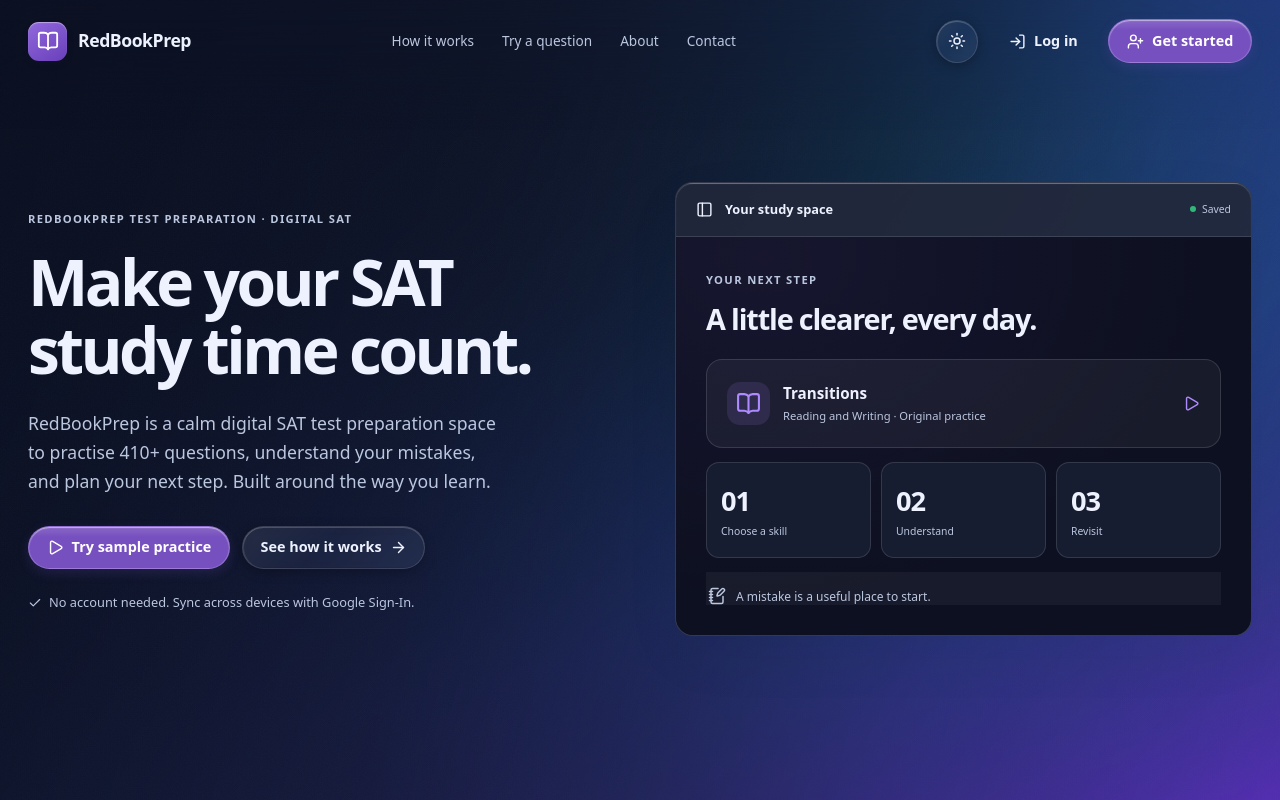
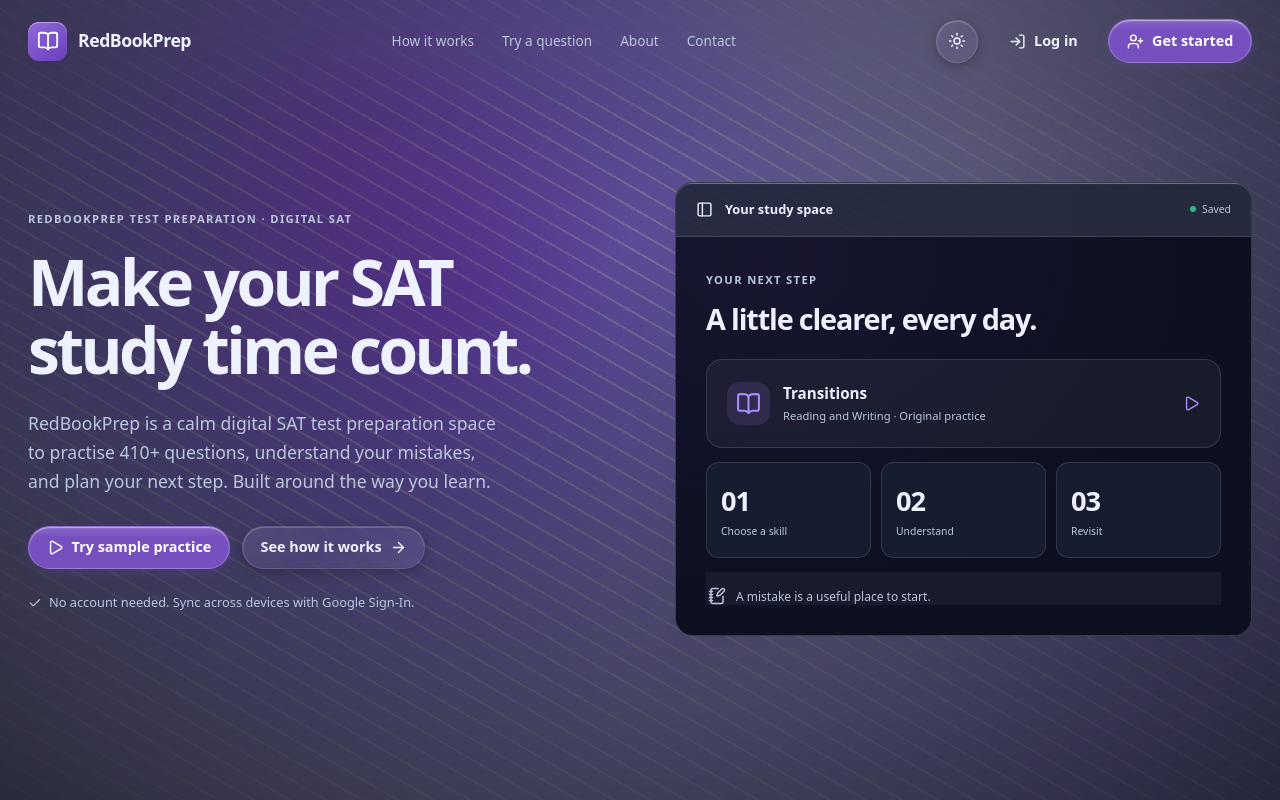
Before and after one commit to losthappines/redbookprep, a Next.js app: page / in a window 1280 px wide. Both pictures are taken after a click on the button "Switch to dark mode". Shown: the top 800 px of the page. Built offline with nearby package versions, Linux system fonts and the light colour scheme.

Commit message:
feat(landing): integrate shaders.com GlassBackground WebGPU shader

```diff
--- a/app/page.tsx
+++ b/app/page.tsx
@@ -2,9 +2,10 @@
 import {useState} from 'react';
 import Link from 'next/link';
 import {PublicThemeToggle} from '@/components/ui/public-theme-toggle';
+import {GlassBackground} from '@/components/ui/glass-background';
 import {BookOpen,ArrowRight,Play,Check,Clock,CalendarDays,NotebookPen,TrendingUp,ChevronDown,LogIn,UserPlus,PanelLeft,Flag} from 'lucide-react';
 const answers=['Nevertheless','For example','Similarly','Consequently'];
-export default function LandingPage(){const [selected,setSelected]=useState<number|null>(null);const [checked,setChecked]=useState(false);return <div className="rb-public rb-landing"><div className="rb-landing-gradient" aria-hidden="true"><div className="rb-gradient-field"/><div className="rb-gradient-ribbon"/><div className="rb-gradient-wash"/><div className="rb-gradient-grain"/></div>
+export default function LandingPage(){const [selected,setSelected]=useState<number|null>(null);const [checked,setChecked]=useState(false);return <div className="rb-public rb-landing"><GlassBackground />
 <header className="rb-public-header"><span className="rb-landing-header-glass" aria-hidden="true" style={{position:'absolute',inset:'0 0 -48px',zIndex:0,pointerEvents:'none',background:'transparent',backdropFilter:'blur(24px)',WebkitBackdropFilter:'blur(24px)',maskImage:'linear-gradient(to bottom,black 0%,black 15%,#000c 40%,#0006 65%,#0002 85%,transparent 100%)',WebkitMaskImage:'linear-gradient(to bottom,black 0%,black 15%,#000c 40%,#0006 65%,#0002 85%,transparent 100%)'}}/><Link className="rb-public-brand" href="/"><span><BookOpen size={22}/></span><b>RedBookPrep</b></Link><nav aria-label="Website navigation"><a href="#method">How it works</a><a href="#sample">Try a question</a><Link href="/about">About</Link><Link href="/contact">Contact</Link></nav><div className="rb-public-actions"><PublicThemeToggle/><Link className="rb-public-button quiet" href="/login"><LogIn size={17}/>Log in</Link><Link className="rb-public-button primary" href="/signup"><UserPlus size={17}/>Get started</Link></div></header>
 <main className="rb-public-body"><section className="rb-hero"><div className="rb-hero-copy"><span className="rb-eyebrow">REDBOOKPREP TEST PREPARATION · DIGITAL SAT</span><h1>Make your SAT<br/>study time count.</h1><p>RedBookPrep is a calm digital SAT test preparation space to practise 410+ questions, understand your mistakes, and plan your next step. Built around the way you learn.</p><div className="rb-public-actions"><Link className="rb-public-button primary" href="/study"><Play size={17}/>Try sample practice</Link><a className="rb-public-button" href="#method">See how it works<ArrowRight size={17}/></a></div><small><Check size={14}/>No account needed. Sync across devices with Google Sign-In.</small></div>
 <div className="rb-product-preview" aria-label="Preview of the RedBookPrep study experience"><div className="rb-preview-toolbar"><PanelLeft size={17}/><b>Your study space</b><span><span className="rb-save-dot"/>Saved</span></div><div className="rb-preview-body"><span className="rb-eyebrow">YOUR NEXT STEP</span><h2>A little clearer, every day.</h2><div className="rb-preview-resume"><span className="rb-preview-book"><BookOpen size={25}/></span><div><b>Transitions</b><small>Reading and Writing · Original practice</small></div><Play size={17}/></div><div className="rb-preview-metrics"><div><b>01</b><small>Choose a skill</small></div><div><b>02</b><small>Understand</small></div><div><b>03</b><small>Revisit</small></div></div><div className="rb-preview-review"><NotebookPen size={18}/><span>A mistake is a useful place to start.</span></div></div></div></section>
--- a/app/redbook-public.css
+++ b/app/redbook-public.css
@@ -18,7 +18,9 @@
 
 /* Visual recreation of Bouzghaya Bilel's Animated Gradient on 21st.dev.
    Original reference: /community/gradients/animated-gradient-7a296a0d-220d-4682-a558-3b40fd81f6ad */
-.rb-public.rb-landing{position:relative;isolation:isolate;background:#f9fcff;--p-ink:#18223a;--p-muted:#4a5873}
+.rb-public.rb-landing{position:relative;isolation:isolate;background:transparent;--p-ink:#18223a;--p-muted:#4a5873}
+.dark-theme-shader-wash{opacity:0;pointer-events:none}
+html[data-theme=dark] .dark-theme-shader-wash{opacity:1;background:radial-gradient(ellipse at 50% 30%,rgba(13,16,32,0.45) 0%,rgba(10,12,25,0.85) 100%)}
 .rb-landing-gradient{position:fixed;inset:0;overflow:hidden;z-index:-1;pointer-events:none;background:linear-gradient(145deg,#fff 12%,#d9efff 42%,#7dbeff 62%,#6050ff 100%)}
 .rb-gradient-field{position:absolute;inset:-18%;background:radial-gradient(ellipse at 16% 18%,#fff 0%,#fff 22%,#ffffff00 55%),radial-gradient(ellipse at 64% 30%,#a8dfff 0%,#72b7ff 30%,#72b7ff00 64%),radial-gradient(ellipse at 88% 90%,#692bff 0%,#574aff 30%,#574aff00 68%);animation:redbookprep-gradient-drift 24s cubic-bezier(.77,0,.175,1) infinite alternate}
 .rb-gradient-ribbon{position:absolute;inset:-20%;opacity:.5;background:linear-gradient(145deg,#fff 5%,#ffffff00 42%,#5896ff80 62%,#5431ffbb 100%);animation:redbookprep-gradient-ribbon 32s cubic-bezier(.77,0,.175,1) infinite alternate}
@@ -43,7 +45,7 @@
 .rb-public button.rb-theme-toggle{width:42px;min-width:42px;padding:8px;flex:none}
 @keyframes redbookprep-horizon-breathe{from{transform:translate3d(-1%,3%,0) scale(1)}to{transform:translate3d(1%,-4%,0) scale(1.07)}}
 html[data-theme=dark] .rb-public{--p-bg:#0d1020;--p-panel:#171d30;--p-ink:#eef2ff;--p-muted:#bbc6df;--p-line:#ffffff20;--p-accent:#ae8aff;--p-soft:#ae8aff20;--p-fill:#ffffff0c;--p-edge:#ffffff30;--p-shadow:#00000040;color-scheme:dark;background-color:var(--p-bg)}
-html[data-theme=dark] .rb-public.rb-landing{background:#0c1023}
+html[data-theme=dark] .rb-public.rb-landing{background:transparent}
 html[data-theme=dark] .rb-landing-gradient{background:linear-gradient(145deg,#101426 12%,#112c50 45%,#243177 72%,#46207d)}
 html[data-theme=dark] .rb-gradient-field{background:radial-gradient(ellipse at 16% 18%,#0b1022 0%,#10182c 22%,transparent 55%),radial-gradient(ellipse at 64% 30%,#124969 0%,#203c8a 30%,transparent 64%),radial-gradient(ellipse at 88% 90%,#642ad1 0%,#32247c 30%,transparent 68%)}
 html[data-theme=dark] .rb-gradient-ribbon{background:linear-gradient(145deg,#0b1022 5%,transparent 42%,#3863ae60 62%,#502694a0 100%)}
--- /dev/null
+++ b/components/ui/glass-background-inner.tsx
@@ -0,0 +1,171 @@
+'use client';
+
+import React, { Component, type ReactNode, useEffect, useState, useRef } from 'react';
+import { Shader, Swirl, ChromaFlow, FlutedGlass } from 'shaders/react';
+
+// Error Boundary to safely catch any WebGPU / runtime shader initialization crashes
+class ShaderErrorBoundary extends Component<{ fallback: ReactNode; children: ReactNode }, { hasError: boolean }> {
+  constructor(props: { fallback: ReactNode; children: ReactNode }) {
+    super(props);
+    this.state = { hasError: false };
+  }
+
+  static getDerivedStateFromError() {
+    return { hasError: true };
+  }
+
+  componentDidCatch(error: unknown) {
+    console.warn('[GlassBackground] WebGPU shader encountered an error, using fallback:', error);
+  }
+
+  render() {
+    if (this.state.hasError) {
+      return this.props.fallback;
+    }
+    return this.props.children;
+  }
+}
+
+// Canvas & CSS Fallback for browsers or devices without WebGPU
+function FlutedGlassCanvasFallback() {
+  const canvasRef = useRef<HTMLCanvasElement | null>(null);
+
+  useEffect(() => {
+    const canvas = canvasRef.current;
+    if (!canvas) return;
+    const ctx = canvas.getContext('2d');
+    if (!ctx) return;
+
+    let animId: number;
+    let t = 0;
+
+    const resize = () => {
+      canvas.width = window.innerWidth;
+      canvas.height = window.innerHeight;
+    };
+    resize();
+    window.addEventListener('resize', resize);
+
+    const render = () => {
+      t += 0.008;
+      const w = canvas.width;
+      const h = canvas.height;
+
+      // Base gradient
+      const grad = ctx.createLinearGradient(0, 0, w, h);
+      grad.addColorStop(0, '#e6e2ff');
+      grad.addColorStop(0.5, '#d4cbff');
+      grad.addColorStop(1, '#bdb2ff');
+      ctx.fillStyle = grad;
+      ctx.fillRect(0, 0, w, h);
+
+      // Chroma swirl orbs
+      const x1 = w * 0.45 + Math.sin(t) * w * 0.2;
+      const y1 = h * 0.4 + Math.cos(t * 0.8) * h * 0.2;
+      const rad1 = ctx.createRadialGradient(x1, y1, 10, x1, y1, Math.max(w, h) * 0.5);
+      rad1.addColorStop(0, 'rgba(174, 0, 255, 0.45)');
+      rad1.addColorStop(0.5, 'rgba(89, 0, 255, 0.25)');
+      rad1.addColorStop(1, 'rgba(70, 66, 255, 0)');
+      ctx.fillStyle = rad1;
+      ctx.fillRect(0, 0, w, h);
+
+      const x2 = w * 0.6 + Math.cos(t * 0.7) * w * 0.25;
+      const y2 = h * 0.55 + Math.sin(t * 0.9) * h * 0.25;
+      const rad2 = ctx.createRadialGradient(x2, y2, 20, x2, y2, Math.max(w, h) * 0.45);
+      rad2.addColorStop(0, 'rgba(113, 5, 255, 0.35)');
+      rad2.addColorStop(0.6, 'rgba(91, 79, 255, 0.15)');
+      rad2.addColorStop(1, 'rgba(189, 178, 255, 0)');
+      ctx.fillStyle = rad2;
+      ctx.fillRect(0, 0, w, h);
+
+      animId = requestAnimationFrame(render);
+    };
+
+    render();
+
+    return () => {
+      cancelAnimationFrame(animId);
+      window.removeEventListener('resize', resize);
+    };
+  }, []);
+
+  return (
+    <div className="relative w-full h-full overflow-hidden">
+      <canvas ref={canvasRef} className="absolute inset-0 w-full h-full block" />
+      {/* 30-degree fluted glass ribs overlay */}
+      <div
+        className="absolute inset-0 pointer-events-none"
+        style={{
+          background:
+            'repeating-linear-gradient(30deg, rgba(255,255,255,0.45) 0px, rgba(255,255,255,0.45) 2px, transparent 2px, transparent 18px)',
+          backdropFilter: 'blur(12px)',
+          WebkitBackdropFilter: 'blur(12px)',
+          mixBlendMode: 'overlay',
+        }}
+      />
+    </div>
+  );
+}
+
+export default function GlassBackgroundInner() {
+  const [hasWebGPU, setHasWebGPU] = useState<boolean | null>(null);
+
+  useEffect(() => {
+    let isMounted = true;
+
+    async function checkWebGPU() {
+      if (typeof navigator !== 'undefined' && 'gpu' in navigator && navigator.gpu) {
+        try {
+          const adapter = await navigator.gpu.requestAdapter();
+          if (isMounted) {
+            setHasWebGPU(!!adapter);
+          }
+        } catch {
+          if (isMounted) setHasWebGPU(false);
+        }
+      } else {
+        if (isMounted) setHasWebGPU(false);
+      }
+    }
+
+    checkWebGPU();
+
+    return () => {
+      isMounted = false;
+    };
+  }, []);
+
+  if (hasWebGPU === false) {
+    return <FlutedGlassCanvasFallback />;
+  }
+
+  return (
+    <ShaderErrorBoundary fallback={<FlutedGlassCanvasFallback />}>
+      <Shader style={{ width: '100%', height: '100%', display: 'block' }}>
+        {/* Ambient background */}
+        <Swirl
+          blend={50}
+          detail={1.7}
+          stops={['#e6e2ff', '#bdb2ff']}
+        />
+        {/* Interactive cursor effect */}
+        <ChromaFlow
+          baseColor="#ae00ff"
+          downColor="#4642ff"
+          leftColor="#5900ff"
+          rightColor="#5b4fff"
+          upColor="#7105ff"
+        />
+        {/* Glass-like distortion */}
+        <FlutedGlass
+          aberration={0.25}
+          angle={30}
+          frequency={8}
+          highlightColor="#ffffff"
+          refraction={4}
+          softness={0.5}
+        />
+      </Shader>
+    </ShaderErrorBoundary>
+  );
+}
--- /dev/null
+++ b/components/ui/glass-background.tsx
@@ -0,0 +1,50 @@
+'use client';
+
+import dynamic from 'next/dynamic';
+import React from 'react';
+
+const GlassBackgroundInner = dynamic(
+  () => import('./glass-background-inner'),
+  {
+    ssr: false,
+    loading: () => (
+      <div
+        className="w-full h-full"
+        style={{
+          background: 'linear-gradient(135deg, #e6e2ff 0%, #d4cbff 50%, #bdb2ff 100%)',
+        }}
+      />
+    ),
+  }
+);
+
+export function GlassBackground() {
+  return (
+    <div
+      className="fixed inset-0 overflow-hidden pointer-events-auto"
+      style={{
+        zIndex: -1,
+        width: '100vw',
+        height: '100vh',
+      }}
+      aria-hidden="true"
+    >
+      <GlassBackgroundInner />
+      {/* Subtle grain texture overlay for tactile depth */}
+      <div
+        className="absolute inset-0 pointer-events-none"
+        style={{
+          backgroundImage: "url('/dashboard-grain.svg')",
+          opacity: 0.25,
+          mixBlendMode: 'multiply',
+        }}
+      />
+      {/* Dark theme dimming wash to preserve contrast and legibility */}
+      <div
+        className="absolute inset-0 pointer-events-none transition-opacity duration-300 dark-theme-shader-wash"
+      />
+    </div>
+  );
+}
+
+export default GlassBackground;
--- a/package.json
+++ b/package.json
@@ -18,6 +18,7 @@
     "next": "^16.0.0",
     "react": "^19.2.0",
     "react-dom": "^19.2.0",
+    "shaders": "^4.0.5",
     "tailwind-merge": "^3.0.2",
     "tw-animate-css": "^1.4.0"
   },
```
